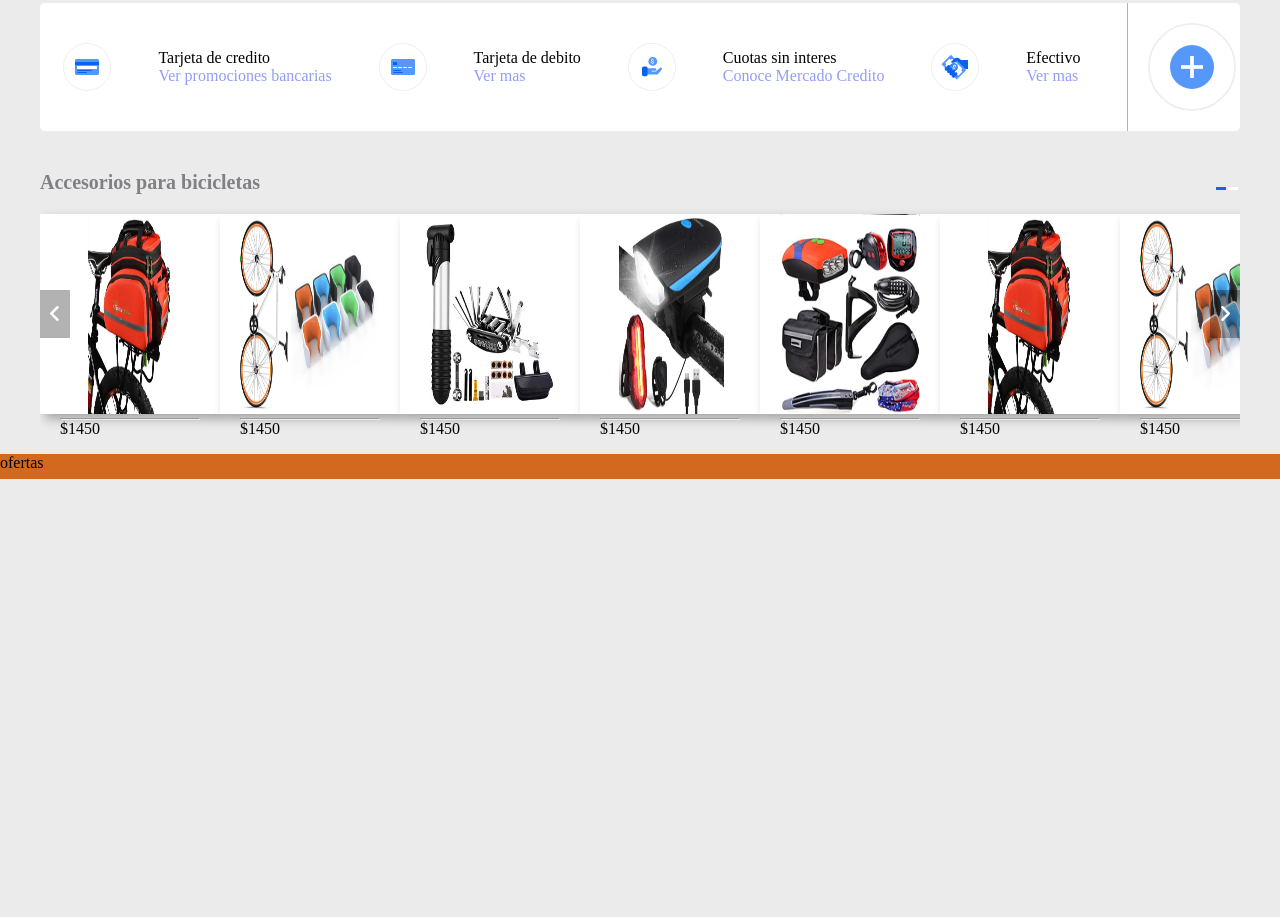
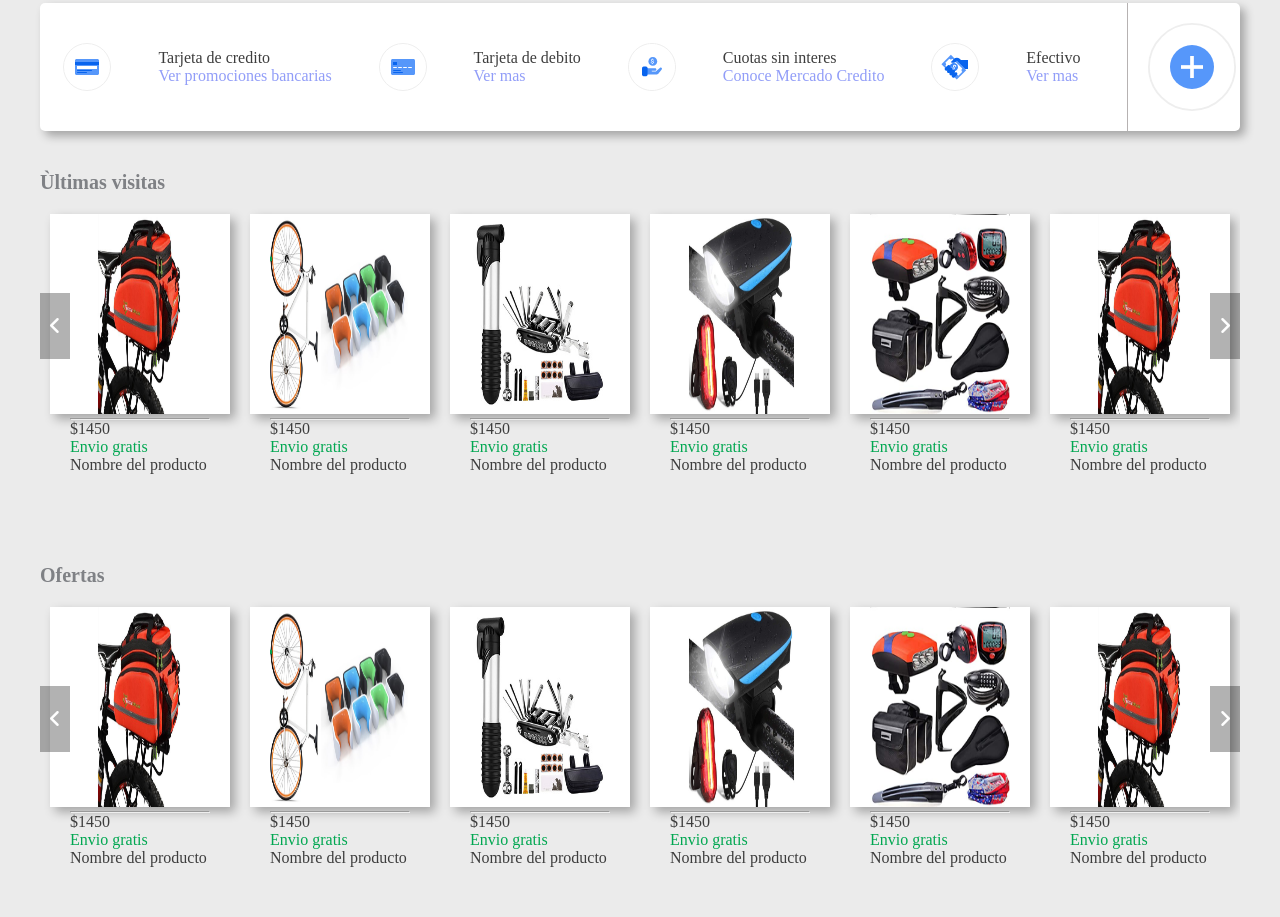
Before and after one commit to ChrisBarrio/ClonMercadoLibre, a plain HTML site: page index.html in a window 1280 px wide. Shown: the part 433-1350 px from the top of the page. Before the commit the page ends 912 px from the top, so only its background shows below. Drawn offline with Linux system fonts and the light colour scheme.

Commit message:
commit "actualizaciòn"

```diff
--- a/css/index.css
+++ b/css/index.css
@@ -1,12 +1,18 @@
 :root{
     --yellow:#f8e002;
     --lightGrey:#ebebeb;
+    --envioGreen:#00a751;
+    --black:#3d3d3d;
 }
 
 *{
     margin: 0;
     padding: 0;
     box-sizing: border-box;
+
+}
+p{
+    color: var(--black);
 }
 body{
     background-color: var(--lightGrey);
@@ -25,10 +31,10 @@ header{
     grid-template-columns: 1.2fr 4fr 2fr;
     grid-template-rows: repeat(2,1fr);
     grid-area: header;
-    grid-gap: 10px;
+    grid-gap: 0.625rem;
     background-color: var(--yellow);
-    padding:10px 90px 20px 90px;
-    padding-top: 10px;
+    padding:0.625rem 5.625rem 1.25rem 5.625rem;
+    padding-top: 0.625rem;
 
 }
     .item-header1{
@@ -47,10 +53,10 @@ header{
             width: 80%;
             height: auto;
             border: #fff;
-            border-radius: 3px;
+            border-radius: 0.1875rem;
         }
         .btn-search{
-            padding: 0 10px 0 10px;
+            padding: 0 0.625rem 0 0.625rem;
         }
 
     .item-header3{
@@ -65,14 +71,13 @@ header{
     }
     .item-header5{
         display: flex;
-        /* justify-content: space-around; */
         justify-content: start;
         align-items: center;
         color: rgb(104, 104, 104);
-        margin-left: 40px;
+        margin-left: 2.5rem;
     }
         .item-header5 > div{
-        margin: 0 15px 0 15px;
+        margin: 0 0.9375rem 0 0.9375rem;
 
         }
     .item-header6{
@@ -96,7 +101,7 @@ main{
     }
         .container-carrousel-p img {
             width: 100%;
-            height: 300px;
+            height: 18.75rem;
         }
     .container-mediosDepago{
         display: flex;
@@ -111,15 +116,17 @@ main{
             justify-content:space-around;
             align-items: center;
             background-color: #fff;
-            width: 1200px;
-            margin: 20px 40px 20px 40px;
-            border-radius: 5px;
+            width: 75rem;
+            margin: 1.25rem 2.5rem 1.25rem 2.5rem;
+            border-radius: 0.3125rem;
+            box-shadow: 0.3125rem 0.3125rem 0.625rem rgba(0,0,0, .3);
+
         }
             .view-more{
                 display: flex;
                 border-left: 1px solid rgb(182, 178, 178);
                 height: 100%;
-                padding: 20px;
+                padding: 1.25rem;
 
             }
                 .view-more img{
@@ -129,7 +136,7 @@ main{
 
             .contenedor-pagos > div{
                 display: flexbox;
-                margin: 20px 0px 20px 0px;
+                margin: 1.25rem 0px 1.25rem 0px;
             }
             .contenedor-pagos div a{
                 text-decoration: none;
@@ -139,54 +146,67 @@ main{
                 color: #4242b4;
             }
 
-    .container-ultVisita{
+    .container-ultVisita,
+    .container-Ofertas{
         grid-column: 1 / 4;
         background-color: var(--lightGrey);
     }
 
     /* --------- Carrousel ------------- */
-        .container-ultVisita .contenedor-carousel
+        .container-ultVisita .contenedor-carousel,
+        .container-Ofertas .contenedor-carousel
         {
             width: 100%;
-            padding: 20px 0;
+            height: 20.625rem;
+            padding: 1.25rem 0;
             overflow: hidden;
-            /* scroll-behavior: smooth; */
+            scroll-behavior: smooth; /*suaviza el desplazamiento*/
         }
 
-        .container-ultVisita .contenedor-carousel .carousel
+        .container-ultVisita .contenedor-carousel .carousel,
+        .container-Ofertas .contenedor-carousel .carousel
         {
             display: flex;
             flex-wrap: nowrap;
         }
 
-        .container-ultVisita .contenedor-carousel .carousel .articulo
+        .container-ultVisita .contenedor-carousel .carousel .articulo,
+        .container-Ofertas .contenedor-carousel .carousel .articulo
+
         {
             min-width: 15%;
             transition: .3s ease all;
-            box-shadow: 5px 5px 10px rgba(0,0,0, .3);
-            padding: 0 20px 0 20px;
+            box-shadow: 0.3125rem 0.3125rem 0.625rem rgba(0,0,0, .3);
+            padding: 0 1.25rem 0 1.25rem;
+            margin: 0 10px 0 10px;
+            background-color: #fff;
+        }
+            .articulo .envio{
+                color: var(--envioGreen);
+            }
+
+        .container-ultVisita .contenedor-carousel .carousel .articulo:hover,
+        .container-Ofertas .contenedor-carousel .carousel .articulo:hover
+        {
+            transform: scale(1.05);
+            transform-origin: center;
             background-color: white;
+            transition: all 1s ease ;
         }
 
-        .container-ultVisita .contenedor-carousel .carousel .articulo:hover
-        {
-            transform: scale(.8);
-            transform-origin: center;
-            background-color: white;
-        }
 
-        .container-ultVisita .contenedor-carousel .carousel .articulo img
+        .container-ultVisita .contenedor-carousel .carousel .articulo img,
+        .container-Ofertas .contenedor-carousel .carousel .articulo img
         {
             width: 100%;
             height: 100%
         }
 
-    /* ---- ----- ----- Contenedor Principal y Flechas ----- ----- ----- */
-.container-ultVisita
+/* ---- ----- ----- Contenedor Principal y Flechas ----- ----- ----- */
+.container-ultVisita,
+.container-Ofertas
 {
-	/* margin-bottom: 70px; */
-    margin: 20px 40px 20px 40px;
-
+    margin: 1.25rem 2.5rem 1.25rem 2.5rem;
 }
 
 .contenedor-principal
@@ -202,11 +222,11 @@ main{
 	position: absolute;
 	border: none;
 	background: rgba(0,0,0,0.3);
-	font-size: 20px;
+	font-size: 1.25em;
 	height: 20%;
-	top: calc(50% - 10%);
-	line-height: 20px;
-	width: 30px;
+	top: calc(50% - 20%);
+	line-height: 1.25rem;
+	width: 1.875rem;
 	color: #fff;
 	cursor: pointer;
 	z-index: 500;
@@ -241,24 +261,13 @@ main{
 	font-size: 1.25rem;
 }
 
-.contenedor-titulo-controles .indicadores button
+.contenedor-titulo-controles .indicadores button,
+.contenedor-titulo-controles .indicadores-ofertas button
 {
 	background: #fff;
-	height: 3px;
-	width: 10px;
+	height: 0.1875rem;
+	width: 0.625rem;
 	cursor: pointer;
 	border: none;
-	margin-right: 2px;
+	margin-right: 0.125rem;
 }
-
-.contenedor-titulo-controles .indicadores button:hover,
-.contenedor-titulo-controles .indicadores button.activo
-{
-	background: rgb(30, 95, 238);
-}
-
-
-    .container-Ofertas{
-        grid-column: 1 / 4;
-        background-color: chocolate;
-    }
--- a/index.html
+++ b/index.html
@@ -70,84 +70,85 @@
                 </div>
             </section>
             <section class="container-ultVisita">
+                <!-- Accesorios para bicicletas -->
                     <div class="contenedor-titulo-controles">
-                        <h3>Accesorios para bicicletas</h3>
+                        <h3>Ùltimas visitas</h3>
                         <div class="indicadores"></div>
                     </div>
-
+                    <!-- carrousel -->
                     <div class="contenedor-principal">
                         <button role="button" id="flecha-izquierda" class="flecha-izquierda"><i class="fas fa-angle-left"></i></button>
 
                         <div class="contenedor-carousel">
                             <div class="carousel">
                                 <div class="articulo">
-                                    <a href="#"><img src="./img/carrousel/bolso-bicicleta.jpg" alt="NetflixCincoPelículas_portada"></a>
+                                    <a href="#"><img src="./img/carrousel/bolso-bicicleta.jpg" alt=""></a>
                                     <hr>
                                     <p>$1450</p>
-                                    <p>Envio gratis</p>
+                                    <p class="envio">Envio gratis</p>
+                                    <p >Nombre del producto</p>
+                                </div>
+                                <div class="articulo">
+                                    <a href="#"><img src="./img/carrousel/Clug.jpg" alt=""></a>
+                                    <hr>
+                                    <p>$1450</p>
+                                    <p class="envio">Envio gratis</p>
                                     <p>Nombre del producto</p>
                                 </div>
                                 <div class="articulo">
-                                    <a href="#"><img src="./img/carrousel/Clug.jpg" alt="Abzurdah"></a>
+                                    <a href="#"><img src="./img/carrousel/herramientas.jpg" alt=""></a>
                                     <hr>
                                     <p>$1450</p>
-                                    <p>Envio gratis</p>
+                                    <p class="envio">Envio gratis</p>
                                     <p>Nombre del producto</p>
                                 </div>
                                 <div class="articulo">
-                                    <a href="#"><img src="./img/carrousel/herramientas.jpg" alt="Un-Cuento-Chino"></a>
+                                    <a href="#"><img src="./img/carrousel/luz-led.jpg" alt=""></a>
                                     <hr>
                                     <p>$1450</p>
-                                    <p>Envio gratis</p>
+                                    <p class="envio">Envio gratis</p>
                                     <p>Nombre del producto</p>
                                 </div>
                                 <div class="articulo">
-                                    <a href="#"><img src="./img/carrousel/luz-led.jpg" alt="xxy"></a>
+                                    <a href="#"><img src="./img/carrousel/varios.jpg" alt=""></a>
                                     <hr>
                                     <p>$1450</p>
-                                    <p>Envio gratis</p>
+                                    <p class="envio">Envio gratis</p>
                                     <p>Nombre del producto</p>
                                 </div>
                                 <div class="articulo">
-                                    <a href="#"><img src="./img/carrousel/varios.jpg" alt="xxy"></a>
+                                    <a href="#"><img src="./img/carrousel/bolso-bicicleta.jpg" alt=""></a>
                                     <hr>
                                     <p>$1450</p>
-                                    <p>Envio gratis</p>
+                                    <p class="envio">Envio gratis</p>
                                     <p>Nombre del producto</p>
                                 </div>
                                 <div class="articulo">
-                                    <a href="#"><img src="./img/carrousel/bolso-bicicleta.jpg" alt="NetflixCincoPelículas_portada"></a>
+                                    <a href="#"><img src="./img/carrousel/Clug.jpg" alt=""></a>
                                     <hr>
                                     <p>$1450</p>
-                                    <p>Envio gratis</p>
+                                    <p class="envio">Envio gratis</p>
                                     <p>Nombre del producto</p>
                                 </div>
                                 <div class="articulo">
-                                    <a href="#"><img src="./img/carrousel/Clug.jpg" alt="Abzurdah"></a>
+                                    <a href="#"><img src="./img/carrousel/herramientas.jpg" alt=""></a>
                                     <hr>
                                     <p>$1450</p>
-                                    <p>Envio gratis</p>
+                                    <p class="envio">Envio gratis</p>
                                     <p>Nombre del producto</p>
                                 </div>
                                 <div class="articulo">
-                                    <a href="#"><img src="./img/carrousel/herramientas.jpg" alt="Un-Cuento-Chino"></a>
+                                    <a href="#"><img src="./img/carrousel/luz-led.jpg" alt=""></a>
                                     <hr>
                                     <p>$1450</p>
-                                    <p>Envio gratis</p>
+                                    <p class="envio">Envio gratis</p>
                                     <p>Nombre del producto</p>
                                 </div>
                                 <div class="articulo">
-                                    <a href="#"><img src="./img/carrousel/luz-led.jpg" alt="xxy"></a>
+                                    <a href="#"><img src="./img/carrousel/varios.jpg" alt=""></a>
                                     <hr>
                                     <p>$1450</p>
-                                    <p>Envio gratis</p>
-                                    <p>Nombre del producto</p>
-                                </div>
-                                <div class="articulo">
-                                    <a href="#"><img src="./img/carrousel/varios.jpg" alt="xxy"></a>
-                                    <hr>
-                                    <p>$1450</p>
-                                    <p>Envio gratis</p>
+                                    <p class="envio">Envio gratis</p>
                                     <p>Nombre del producto</p>
                                 </div>
                             </div>
@@ -156,8 +157,94 @@
                         <button role="button" id="flecha-derecha" class="flecha-derecha"><i class="fas fa-angle-right"></i></button>
                     </div>
             </section>
+
             <section class="container-Ofertas">
-                ofertas
+                <!-- Accesorios en oferta-->
+                <div class="contenedor-titulo-controles">
+                    <h3>Ofertas</h3>
+                    <div class="indicadoresOfertas"></div>
+                </div>
+                <!-- carrousel -->
+                <div class="contenedor-principal">
+                    <button role="button" id="flecha-izquierda-ofertas" class="flecha-izquierda"><i class="fas fa-angle-left"></i></button>
+
+                    <div class="contenedor-carousel carousel-ofertas">
+                        <div class="carousel">
+                            <div class="articulo">
+                                <a href="#"><img src="./img/carrousel/bolso-bicicleta.jpg" alt=""></a>
+                                <hr>
+                                <p>$1450</p>
+                                <p class="envio">Envio gratis</p>
+                                <p >Nombre del producto</p>
+                            </div>
+                            <div class="articulo">
+                                <a href="#"><img src="./img/carrousel/Clug.jpg" alt=""></a>
+                                <hr>
+                                <p>$1450</p>
+                                <p class="envio">Envio gratis</p>
+                                <p>Nombre del producto</p>
+                            </div>
+                            <div class="articulo">
+                                <a href="#"><img src="./img/carrousel/herramientas.jpg" alt=""></a>
+                                <hr>
+                                <p>$1450</p>
+                                <p class="envio">Envio gratis</p>
+                                <p>Nombre del producto</p>
+                            </div>
+                            <div class="articulo">
+                                <a href="#"><img src="./img/carrousel/luz-led.jpg" alt=""></a>
+                                <hr>
+                                <p>$1450</p>
+                                <p class="envio">Envio gratis</p>
+                                <p>Nombre del producto</p>
+                            </div>
+                            <div class="articulo">
+                                <a href="#"><img src="./img/carrousel/varios.jpg" alt=""></a>
+                                <hr>
+                                <p>$1450</p>
+                                <p class="envio">Envio gratis</p>
+                                <p>Nombre del producto</p>
+                            </div>
+                            <div class="articulo">
+                                <a href="#"><img src="./img/carrousel/bolso-bicicleta.jpg" alt=""></a>
+                                <hr>
+                                <p>$1450</p>
+                                <p class="envio">Envio gratis</p>
+                                <p>Nombre del producto</p>
+                            </div>
+                            <div class="articulo">
+                                <a href="#"><img src="./img/carrousel/Clug.jpg" alt=""></a>
+                                <hr>
+                                <p>$1450</p>
+                                <p class="envio">Envio gratis</p>
+                                <p>Nombre del producto</p>
+                            </div>
+                            <div class="articulo">
+                                <a href="#"><img src="./img/carrousel/herramientas.jpg" alt=""></a>
+                                <hr>
+                                <p>$1450</p>
+                                <p class="envio">Envio gratis</p>
+                                <p>Nombre del producto</p>
+                            </div>
+                            <div class="articulo">
+                                <a href="#"><img src="./img/carrousel/luz-led.jpg" alt=""></a>
+                                <hr>
+                                <p>$1450</p>
+                                <p class="envio">Envio gratis</p>
+                                <p>Nombre del producto</p>
+                            </div>
+                            <div class="articulo">
+                                <a href="#"><img src="./img/carrousel/varios.jpg" alt=""></a>
+                                <hr>
+                                <p>$1450</p>
+                                <p class="envio">Envio gratis</p>
+                                <p>Nombre del producto</p>
+                            </div>
+                        </div>
+                    </div>
+
+                    <button role="button" id="flecha-derecha-ofertas" class="flecha-derecha"><i class="fas fa-angle-right"></i></button>
+                </div>
             </section>
         </main>
     </div>
--- a/js/main.js
+++ b/js/main.js
@@ -1,10 +1,35 @@
 const fila = document.querySelector('.contenedor-carousel');
+const filaOfertas = document.querySelector('.carousel-ofertas');
 const articulos = document.querySelectorAll('.articulo');
 
 const flechaIzquierda = document.getElementById('flecha-izquierda');
 const flechaDerecha = document.getElementById('flecha-derecha');
+const flechaIzquierdaOfertas = document.getElementById('flecha-izquierda-ofertas');
+const flechaDerechaOfertas = document.getElementById('flecha-derecha-ofertas');
 
 //-----------Carrousel-----------//
+
+// ? ----- ----- Event Listener para la flecha izquierda. ----- -----
+flechaIzquierda.addEventListener('click', () => {
+	fila.scrollLeft -= fila.offsetWidth;
+
+	const indicadorActivo = document.querySelector('.indicadores .activo');
+	if(indicadorActivo.previousSibling){
+		indicadorActivo.previousSibling.classList.add('activo');
+		indicadorActivo.classList.remove('activo');
+	}
+
+});
+flechaIzquierdaOfertas.addEventListener('click', () => {
+	filaOfertas.scrollLeft -= filaOfertas.offsetWidth;
+
+	const indicadorActivo = document.querySelector('.indicadoresOfertas .activo');
+	if(indicadorActivo.previousSibling){
+		indicadorActivo.previousSibling.classList.add('activo');
+		indicadorActivo.classList.remove('activo');
+	}
+
+});
 
 // ? ----- ----- Event Listener para la flecha derecha. ----- -----
 flechaDerecha.addEventListener('click', () => {
@@ -15,36 +40,18 @@ flechaDerecha.addEventListener('click', () => {
 		indicadorActivo.nextSibling.classList.add('activo');
 		indicadorActivo.classList.remove('activo');
 	}
+
 });
+flechaDerechaOfertas.addEventListener('click', () => {
+	filaOfertas.scrollLeft += filaOfertas.offsetWidth;
 
-// ? ----- ----- Event Listener para la flecha izquierda. ----- -----
-flechaIzquierda.addEventListener('click', () => {
-	fila.scrollLeft -= fila.offsetWidth;
-
-	const indicadorActivo = document.querySelector('.indicadores .activo');
-	if(indicadorActivo.previousSibling){
-		indicadorActivo.previousSibling.classList.add('activo');
+	const indicadorActivo = document.querySelector('.indicadoresOfertas .activo');
+	if(indicadorActivo.nextSibling){
+		indicadorActivo.nextSibling.classList.add('activo');
 		indicadorActivo.classList.remove('activo');
 	}
+
 });
-
-//  ----- ----- indicador de pagina articulos ----- -----
-const numeroPaginas = Math.ceil(articulos.length / 5);//con Math.ceil redondeo hacia arriba en caso de que sean 21 peliculas.
-for(let i = 0; i < numeroPaginas; i++){
-	const indicador = document.createElement('button');
-
-	if(i === 0){
-		indicador.classList.add('activo');
-	}
-
-	document.querySelector('.indicadores').appendChild(indicador);
-	indicador.addEventListener('click', (e) => {
-		fila.scrollLeft = i * fila.offsetWidth;
-
-		document.querySelector('.indicadores .activo').classList.remove('activo');
-		e.target.classList.add('activo');
-	});
-}
 
 //---------- articulo --------
 articulos.forEach((articulo) => {
@@ -56,7 +63,3 @@ articulos.forEach((articulo) => {
 		}, 300);
 	});
 });
-
-fila.addEventListener('mouseleave', () => {
-	articulos.forEach(articulo => articulos.classList.remove('hover'));
-});
```
